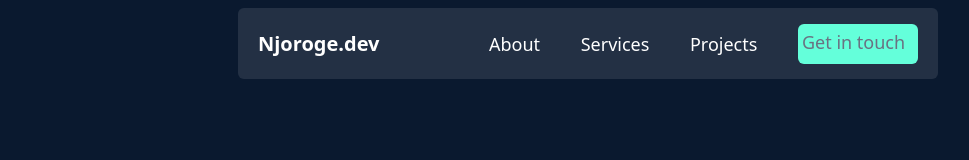
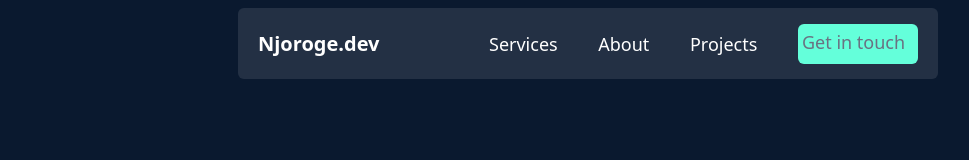
Before and after one commit to Ryavnn/Rebirth-portfolio, a React (Vite) app: page / in a window 1280 px wide. Shown: the top 160 px of the page, without its empty margins (52-1021 px from the left). Built offline with nearby package versions, Linux system fonts and the light colour scheme.

Commit message:
Add About component and update Navbar for improved navigation; adjust Hero component styling

```diff
--- a/src/App.jsx
+++ b/src/App.jsx
@@ -1,3 +1,4 @@
+import About from "./components/About";
 import CursorGlow from "./components/CursorGlow"
 import Hero from "./components/Hero"
 import Services from "./components/Services";
@@ -11,6 +12,7 @@
     <div className="bg-[#0a192f] ">
       <Hero />
       <Services />
+
     </div>
   );
 }
--- /dev/null
+++ b/src/components/About.jsx
@@ -0,0 +1,12 @@
+import React from 'react'
+
+const About = () => {
+  return (
+    <div className='w-full h-screen'>
+        <h1>* About me</h1>
+
+    </div>
+  )
+}
+
+export default About
--- a/src/components/Hero.jsx
+++ b/src/components/Hero.jsx
@@ -6,7 +6,7 @@
 
   return (
     <>
-      <div className="w-full md:h-[100vh] h-[70vh]  flex flex-col justify-center items-center bg-cover bg-no-repeat bg-center">
+      <div className="w-full md:h-[100vh] min-h-[70vh]  flex flex-col justify-center items-center bg-cover bg-no-repeat bg-center">
         <Navbar />
         <div className="h-full w-full flex justify-center item-center  text-white ">
           <div className="w-[90%] h-[90%] p-5 flex flex-col justify-center items-center md:items-start  gap-5 rounded-lg text-center">
--- a/src/components/Navbar.jsx
+++ b/src/components/Navbar.jsx
@@ -8,8 +8,8 @@
         </h1>
         <div className="w-full md:w-[65%] flex">
           <ul className="flex justify-evenly md:justify-between items-center w-full text-white text-lg">
+            <li className="cursor-pointer">Services</li>
             <li className="cursor-pointer">About</li>
-            <li className="cursor-pointer">Services</li>
             <li className="cursor-pointer">Projects</li>
             <li className="bg-[#64ffda] text-gray-500 h-10 rounded-md p-1 pl-1 w-30 text-center hidden md:flex cursor-pointer hover:border hover:border-[#64ffda] hover:bg-transparent hover:text-white">
               Get in touch
```
Also changed, not shown: src/index.css (line endings or trailing spaces).
